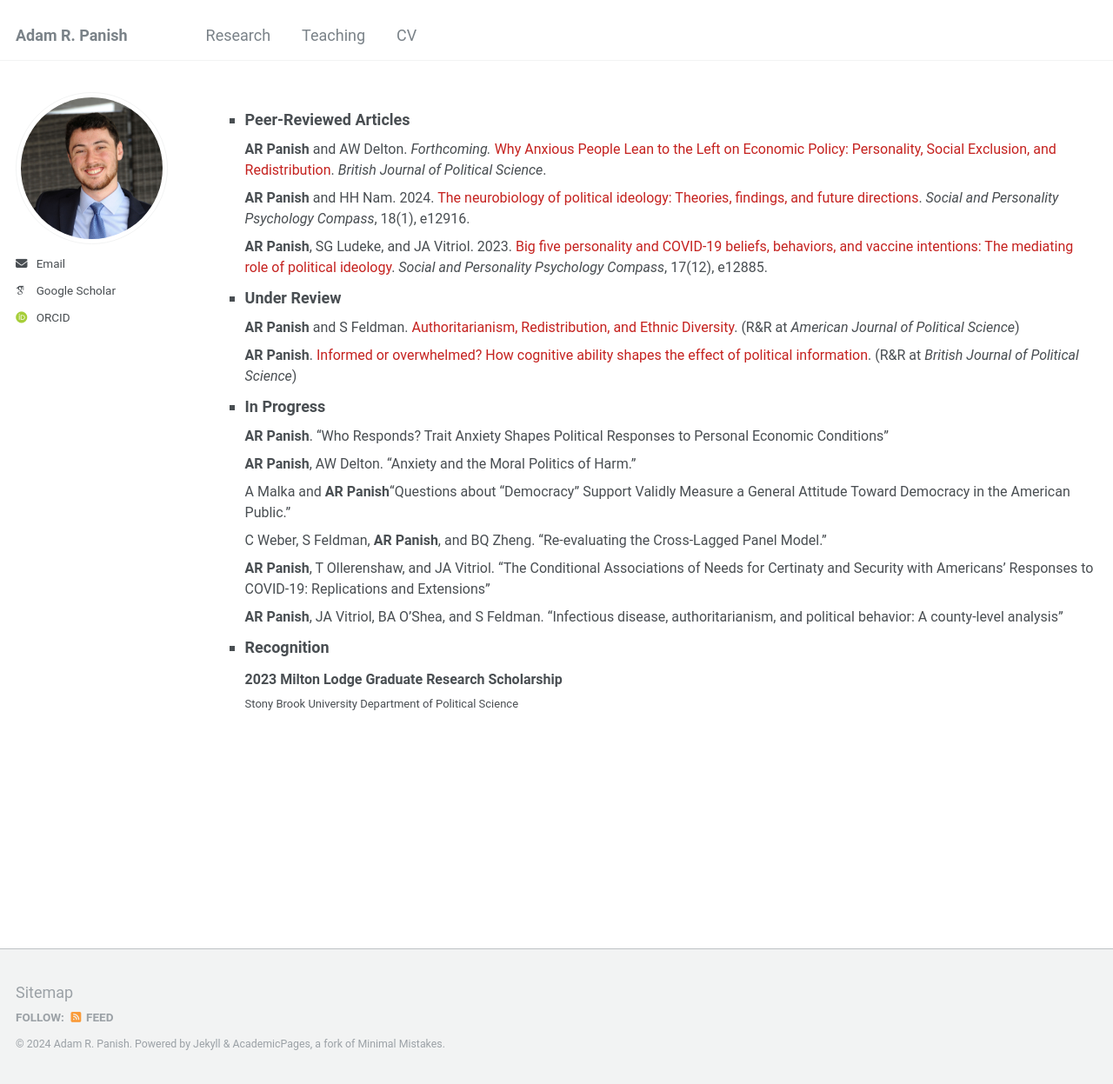
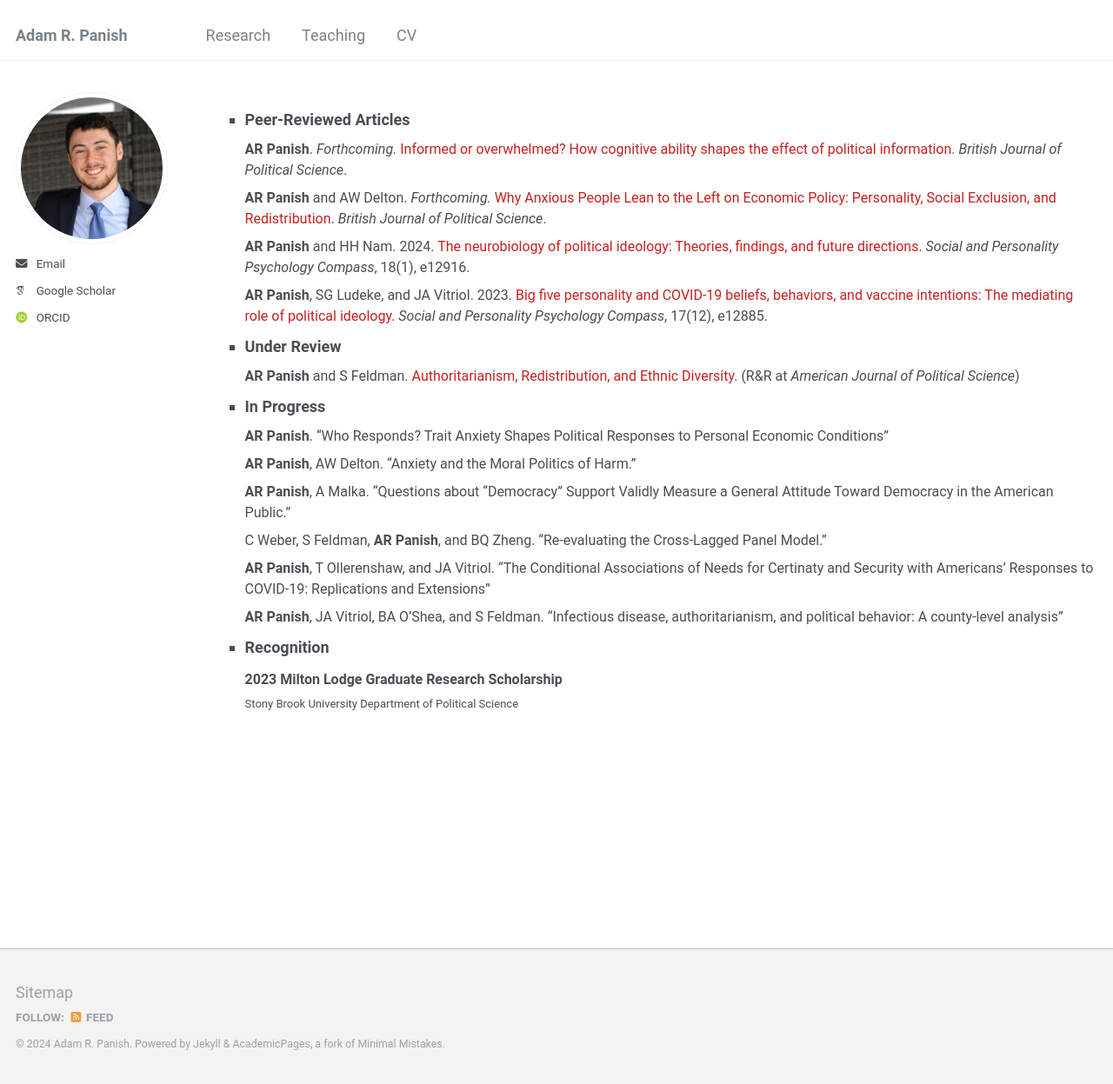
Before and after one commit to adampanish/adampanish.github.io, a Jekyll site: the page built from _pages/research.html, in a window 1280 px wide and 1247 px high. Shown: the whole window at 87% size. Built offline with Jekyll 4.4.1, drawn with Linux system fonts in a browser that asks for light colours; some web fonts are replaced.

Commit message:
Update research.html

```diff
--- a/_pages/research.html
+++ b/_pages/research.html
@@ -16,6 +16,7 @@ ul{
     <font size=4.5><b>Peer-Reviewed Articles</b></font>
     <ul style="list-style-type:none">
         <font size=3>
+      <li><strong>AR Panish</strong>. <i>Forthcoming.</i> <a style="text-decoration:none" href="https://www.dropbox.com/scl/fi/o7ml9g0v776t21cq4epw9/panish_cognitive_2024.pdf?rlkey=i0hdacf0qrlucznukqmjecg83&st=ghvrcxp5&dl=0" target="_blank">Informed or overwhelmed? How cognitive ability shapes the effect of political information</a>. <i>British Journal of Political Science</i>.</li>
       <li><strong>AR Panish</strong> and AW Delton. <i>Forthcoming.</i> <a style="text-decoration:none" href="https://www.dropbox.com/scl/fi/6asbl7xmwbo2fbpg2q6eq/panish_delton_anxious_2024.pdf?rlkey=wwmde8r5b71kkw3dkat90zyrc&st=rbajjc4g&dl=0" target="_blank">Why Anxious People Lean to the Left on Economic Policy: Personality, Social Exclusion, and Redistribution</a>. <i>British Journal of Political Science</i>.</li>
       <li><strong>AR Panish</strong> and HH Nam. 2024. <a style="text-decoration:none" href="https://www.dropbox.com/scl/fi/sj69ayc1z5t7d8o8twixv/panish_nam_brain_2024.pdf?rlkey=09l0qc5kdduh0qt1v3o8tylbq&st=9qsrs6lu&dl=0" target="_blank">The neurobiology of political ideology: Theories, findings, and future directions</a>. <i>Social and Personality Psychology Compass</i>, 18(1), e12916.</li>
       <li><strong>AR Panish</strong>, SG Ludeke, and JA Vitriol. 2023. <a style="text-decoration:none" href="https://www.dropbox.com/scl/fi/tf16ohk1c1dyxmyltifek/panish_ludeke_vitriol_covid_2023.pdf?rlkey=bsmblnhw2cpspw8ebk6g9lb18&st=u2ak5dkg&dl=0" target="_blank">Big five personality and COVID-19 beliefs, behaviors, and vaccine intentions: The mediating role of political ideology</a>. <i>Social and Personality Psychology Compass</i>, 17(12), e12885.</li>
@@ -28,7 +29,6 @@ ul{
     <ul style="list-style-type:none">
         <font size=3>
         <li><strong>AR Panish</strong> and S Feldman. <a style="text-decoration:none" href="https://www.dropbox.com/scl/fi/58i4blxvq4boe47q8djv4/panish_feldman_redistribution_2024.pdf?rlkey=dcqn3b67jbtd5e4cmmjxefnyf&st=5iwmtlqf&dl=0" target="_blank">Authoritarianism, Redistribution, and Ethnic Diversity</a>. (R&R at <i>American Journal of Political Science</i>)</li>
-        <li><strong>AR Panish</strong>. <a style="text-decoration:none" href="https://www.dropbox.com/scl/fi/o7ml9g0v776t21cq4epw9/panish_cognitive_2024.pdf?rlkey=i0hdacf0qrlucznukqmjecg83&st=ghvrcxp5&dl=0" target="_blank">Informed or overwhelmed? How cognitive ability shapes the effect of political information</a>. (R&R at <i>British Journal of Political Science</i>)</li>
         </font>
     </ul>
   </li>
@@ -39,7 +39,7 @@ ul{
         <font size=3>
         <li><strong>AR Panish</strong>. <q>Who Responds? Trait Anxiety Shapes Political Responses to Personal Economic Conditions</q></li>
         <li><strong>AR Panish</strong>, AW Delton. <q>Anxiety and the Moral Politics of Harm.</q></li>
-        <li>A Malka and <strong>AR Panish</strong><q>Questions about “Democracy” Support Validly Measure a General Attitude Toward Democracy in the American Public.</q></li>
+        <li><strong>AR Panish</strong>, A Malka. <q>Questions about “Democracy” Support Validly Measure a General Attitude Toward Democracy in the American Public.</q></li>
         <li>C Weber, S Feldman, <strong>AR Panish</strong>, and BQ Zheng. <q>Re-evaluating the Cross-Lagged Panel Model.</q></li>
         <li><strong>AR Panish</strong>, T Ollerenshaw, and JA Vitriol. <q>The Conditional Associations of Needs for Certinaty and Security with Americans’ Responses to COVID-19: Replications and Extensions</q></li>
         <li><strong>AR Panish</strong>, JA Vitriol, BA O’Shea, and S Feldman. <q>Infectious disease, authoritarianism, and political behavior: A county-level analysis</q></li>
```
